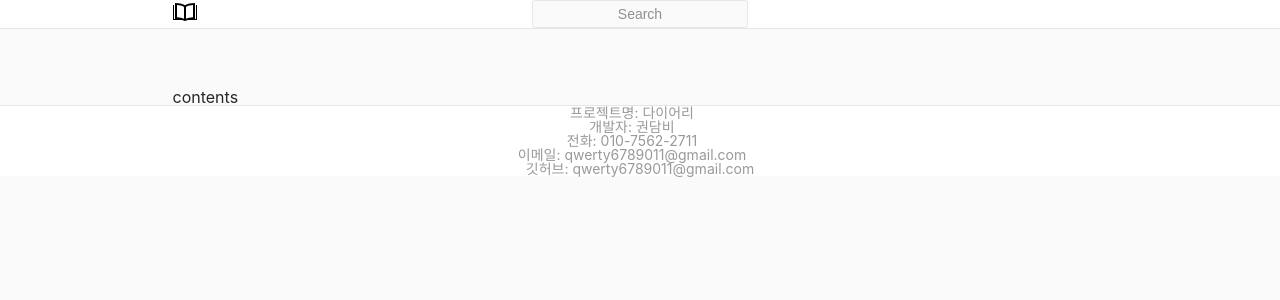
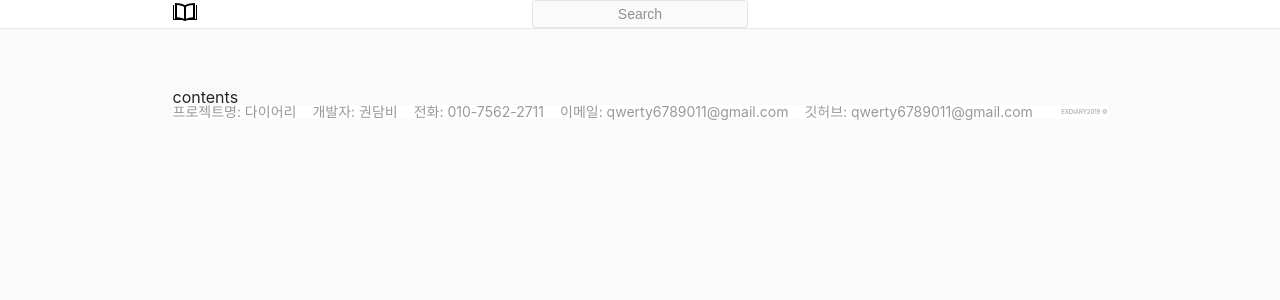
Before and after one commit to dambi095/web_frontend, a React (Create React App) app: page /#/ in a window 1280 px wide. Shown: the top 300 px of the page. Built offline with nearby package versions, Linux system fonts and the light colour scheme.

Commit message:
footer UI 수정

```diff
--- a/src/Components/App.js
+++ b/src/Components/App.js
@@ -25,9 +25,8 @@ export default () => {
                     <Header/>
                         <Wrapper>
                             <h2>contents </h2>
+                        <Footer/>
                         </Wrapper>
-
-                        <Footer/>
                     </>
                 </Router>
                 <ToastContainer position={toast.POSITION.BOTTOM_LEFT} />
--- a/src/Components/Footer.js
+++ b/src/Components/Footer.js
@@ -4,20 +4,16 @@ import styled from "styled-components";
 const Footer = styled.footer`
     width: 100%;
     display: flex;
-    justify-content: center;
+    justify-content: space-between;
     align-items: center;
     font-weight: 400;
     font-size: 6px;
     border: 0;
     background-color: white;
-    border-top: ${props => props.theme.boxBorder};
-    border-radius: 0px;
 `;
 
 const List = styled.ul`
     display: flex;
-    align-items: center;
-    flex-direction: column;
 `;
 
 const ListItem = styled.li`
@@ -53,5 +49,8 @@ export default () => (
                 <Link href="#">깃허브: qwerty6789011@gmail.com</Link>
             </ListItem>
         </List>
+        <Copyright>
+            EXDIARY{new Date().getFullYear()} &copy;
+        </Copyright>
     </Footer>
 );
```
Lines whose indentation alone changed are shown as unchanged.
